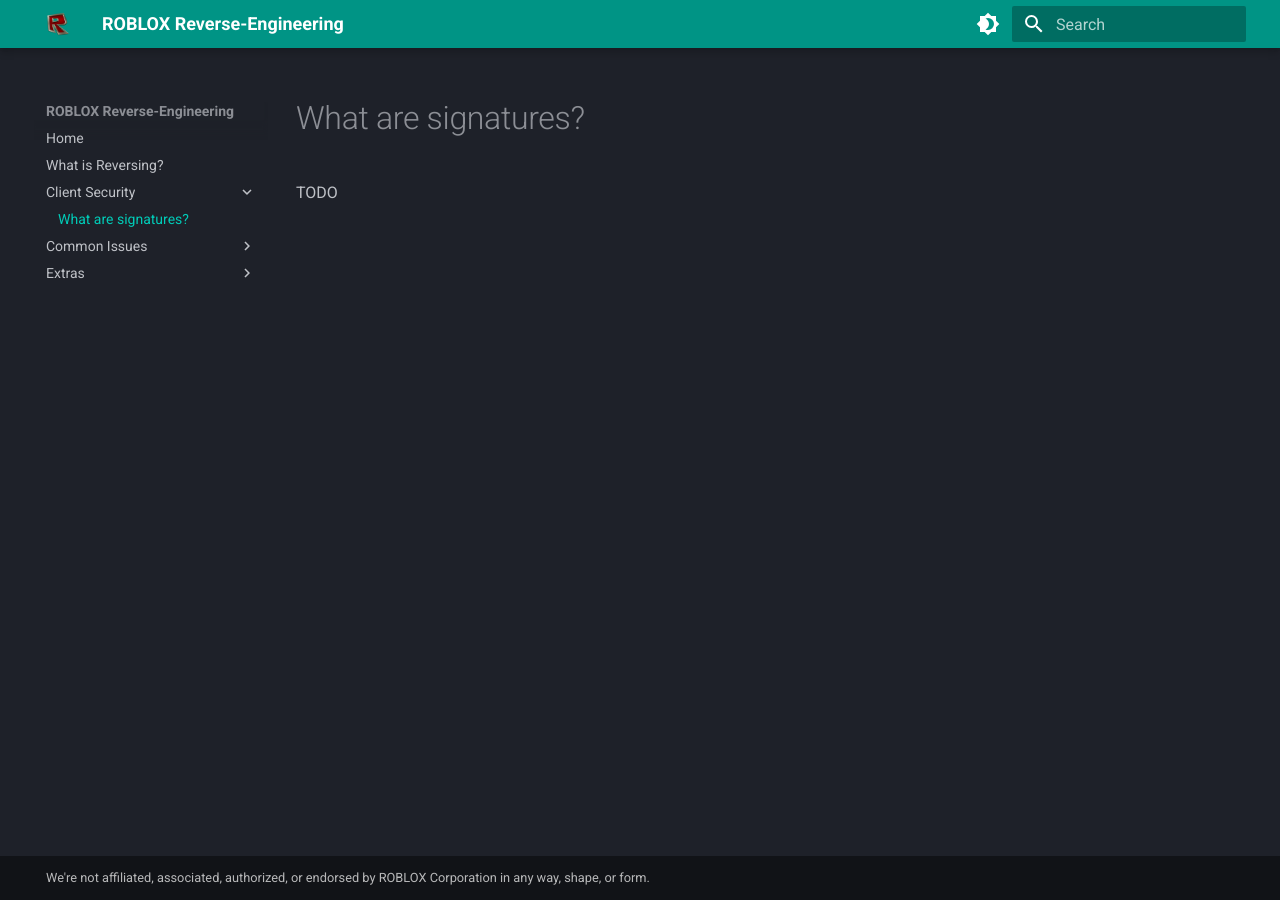
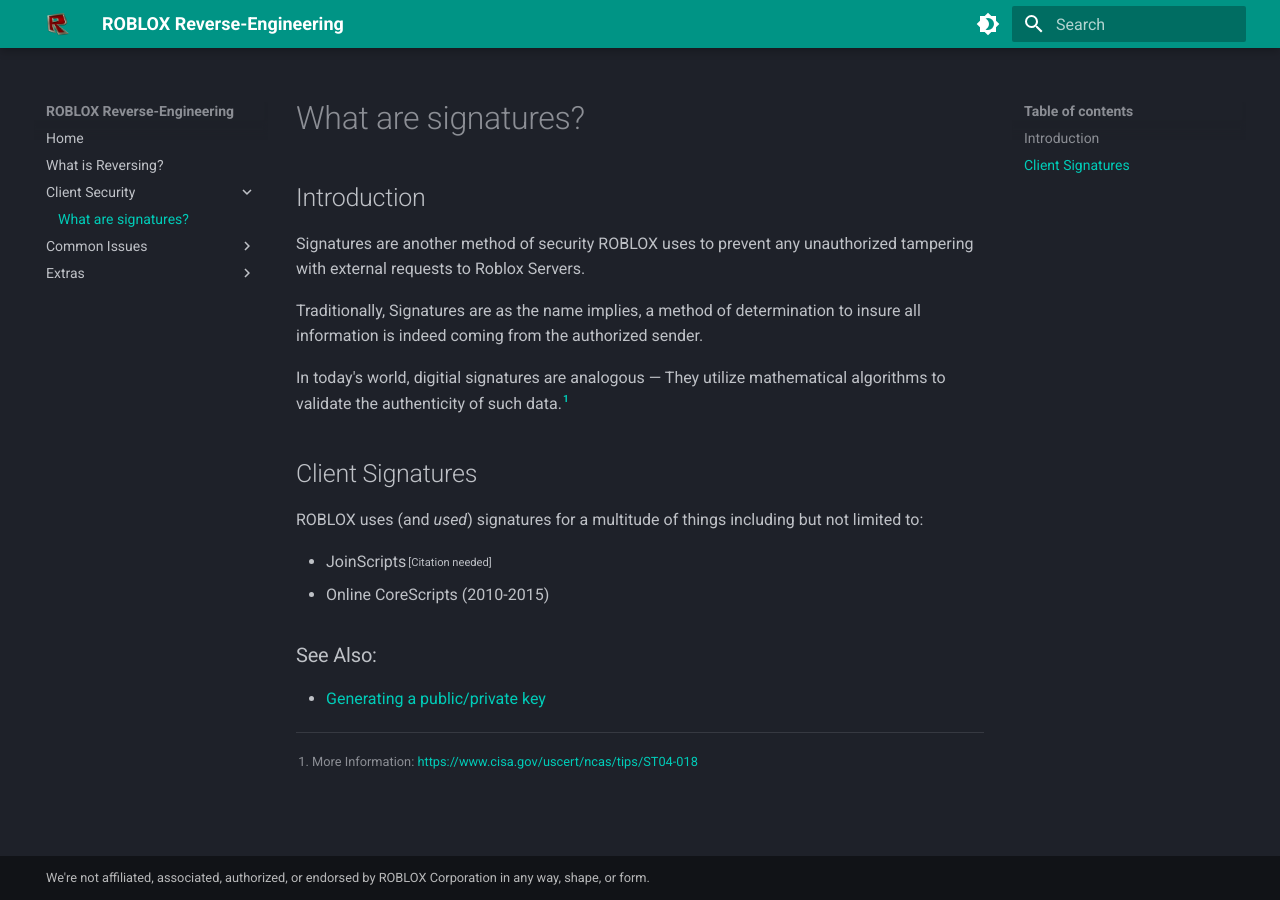
Before and after one commit to ROBLOX-Reverse-Engineering/RRE-Site, an MkDocs documentation site: the page built from docs/Client Security/Signatures.md, in a window 1280 px wide. Built offline with MkDocs 1.6.1 and Material for MkDocs 9.7.7, drawn with Linux system fonts in a browser that asks for light colours.

Commit message:
Add Signature Page

```diff
--- a/docs/Client Security/Signatures.md
+++ b/docs/Client Security/Signatures.md
@@ -1 +1,20 @@
-TODO
+## Introduction
+
+Signatures are another method of security ROBLOX uses to prevent any unauthorized tampering with external requests to Roblox Servers.
+
+Traditionally, Signatures are as the name implies, a method of determination to insure all information is indeed coming from the authorized sender.
+
+In today's world, digitial signatures are analogous — They utilize mathematical algorithms to validate the authenticity of such data.[^1]
+
+## Client Signatures
+
+ROBLOX uses (and *used*) signatures for a multitude of things including but not limited to:
+
+- JoinScripts<sub><sup>[Citation needed]</sup></sub>
+- Online CoreScripts (2010-2015)
+
+
+<h3 id="see-also">See Also:</h3>
+- [Generating a public/private key](/Extras/KeyGeneration)
+
+[^1]: More Information: [https://www.cisa.gov/uscert/ncas/tips/ST04-018](https://www.cisa.gov/uscert/ncas/tips/ST04-018)
--- a/mkdocs.yml
+++ b/mkdocs.yml
@@ -35,4 +35,6 @@ plugins:
   - exclude-search:
       exclude:
         - hidden/*
+markdown_extensions:
+  - footnotes
 copyright: We're not affiliated, associated, authorized, or endorsed by ROBLOX Corporation in any way, shape, or form.
```
